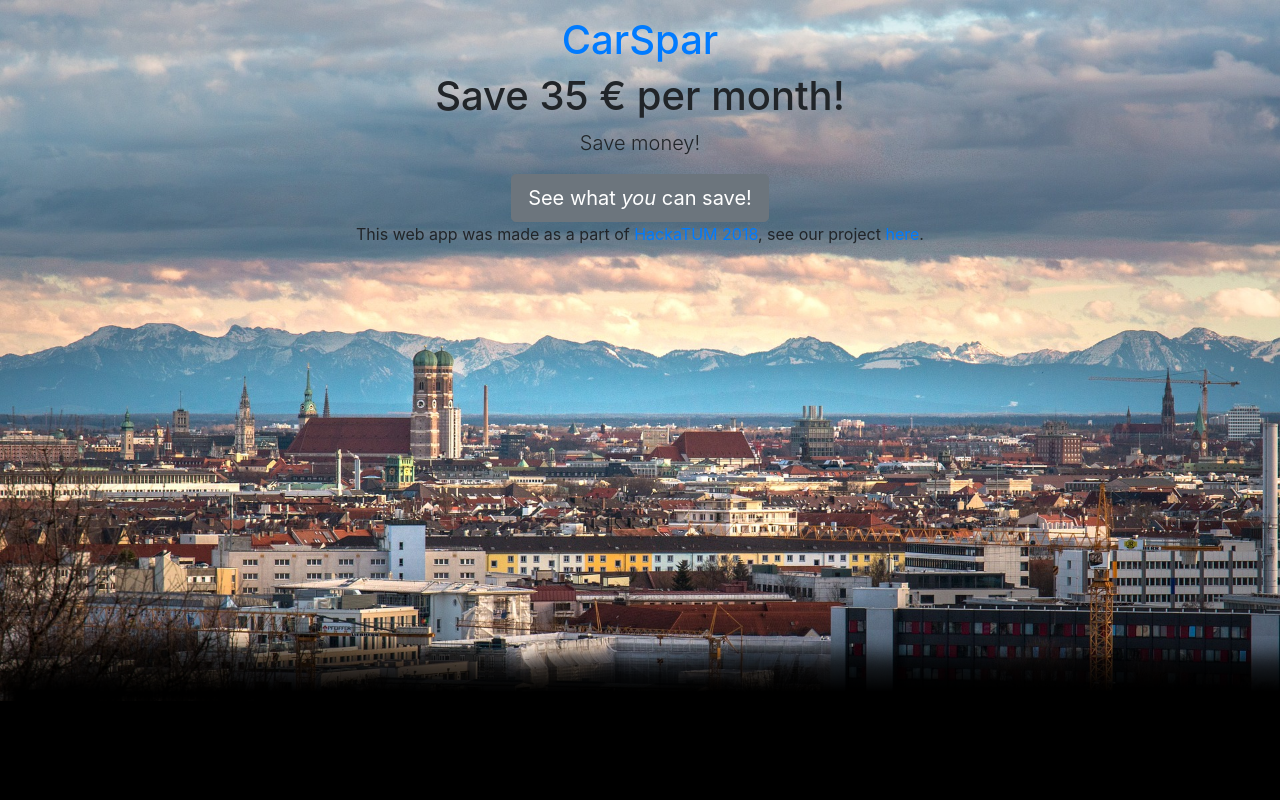
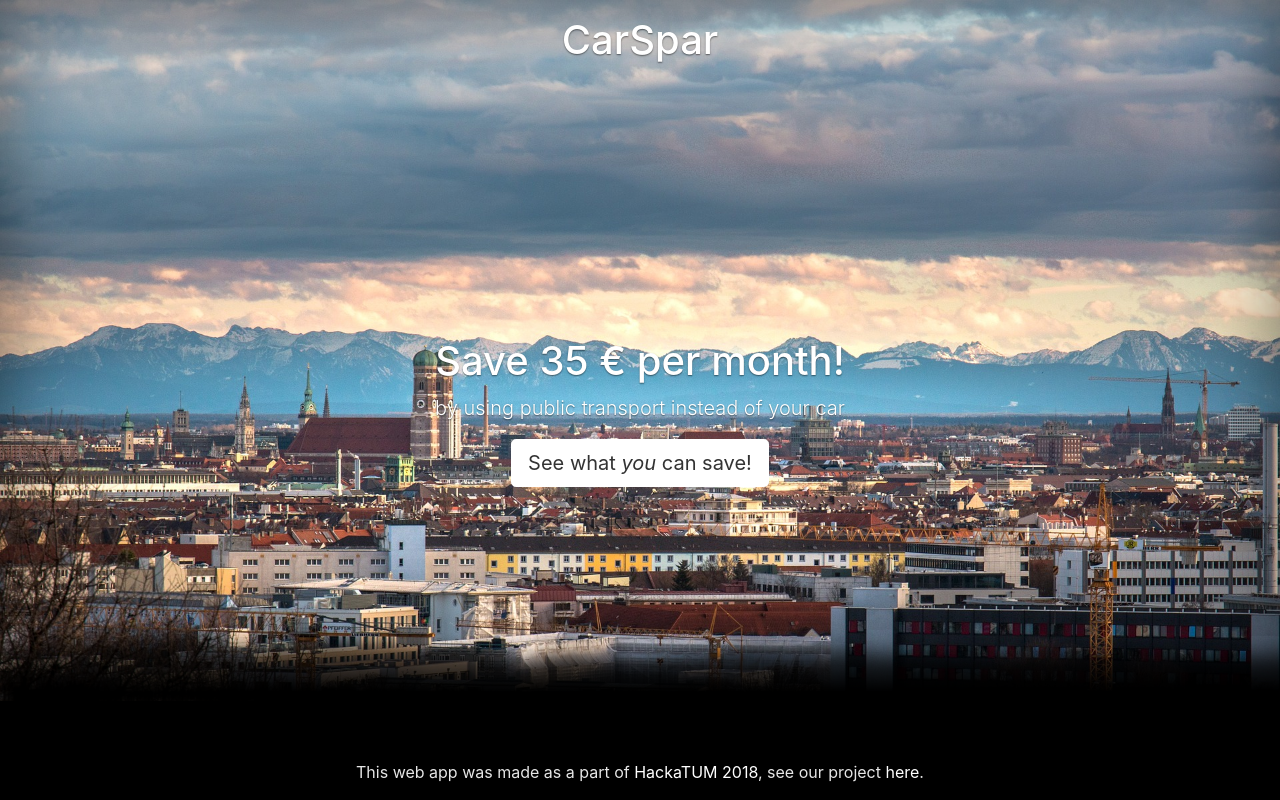
Before and after one commit to razofz/hackaTUM18, a Flask app: page / in a window 1280 px wide. Run offline with Flask 2, Linux system fonts and the light colour scheme; some libraries are stand-ins or nearby versions.

Commit message:
trying to make the page look better, also lifted Can's changes into a html file in templates folder

```diff
--- a/app.py
+++ b/app.py
@@ -6,9 +6,9 @@
     avg_saved_per_month = 35
     return render_template('index.html', avg_saved=avg_saved_per_month)
 
-@application.route("/yousave")
-def yousave():
-    return render_template('yousave.html', page="yousave")
+@application.route("/personalised")
+def personalised():
+    return render_template('personalised.html', page="personalised")
 
 if __name__ == "__main__":
     application.run(host='127.0.0.1')
--- a/static/css/base.css
+++ b/static/css/base.css
@@ -1,6 +1,121 @@
-/* #background-div { */
+.cover-container {
+  max-width: 42em;
+}
+
+.cover {
+  padding: 0 1.5rem;
+}
+
+/*
+ * Globals
+ */
+
+/* Links */
+a,
+a:focus,
+a:hover {
+  color: #fff;
+}
+
+/* Custom default button */
+.btn-secondary,
+.btn-secondary:hover,
+.btn-secondary:focus {
+  color: #333;
+  text-shadow: none; /* Prevent inheritance from `body` */
+  background-color: #fff;
+  border: .05rem solid #fff;
+}
+
+
+/*
+ * Base structure
+ */
+
+html,
 body {
+  height: 100%;
   background-size: 100%;
   background-repeat: no-repeat;
   background-color: black;
 }
+
+body {
+  display: -ms-flexbox;
+  display: -webkit-box;
+  display: flex;
+  -ms-flex-pack: center;
+  -webkit-box-pack: center;
+  justify-content: center;
+  color: #fff;
+  text-shadow: 0 .05rem .1rem rgba(0, 0, 0, .5);
+  box-shadow: inset 0 0 5rem rgba(0, 0, 0, .5);
+}
+
+.cover-container {
+  max-width: 42em;
+}
+
+
+/*
+ * Header
+ */
+.masthead {
+  margin-bottom: 2rem;
+}
+
+.masthead-brand {
+  margin-bottom: 0;
+}
+
+h1 .nav-masthead .nav-link {
+  padding: .25rem 0;
+  font-weight: 700;
+  color: rgba(255, 255, 255, .5);
+  background-color: transparent;
+  border-bottom: .25rem solid transparent;
+}
+
+.nav-masthead .nav-link:hover,
+.nav-masthead .nav-link:focus {
+  /* border-bottom-color: rgba(255, 255, 255, .25); */
+  color: rgba(255, 255, 255, .2);
+}
+
+.nav-masthead .nav-link + .nav-link {
+  margin-left: 1rem;
+}
+
+.nav-masthead .active {
+  color: #fff;
+  border-bottom-color: #fff;
+}
+
+@media (min-width: 48em) {
+  .masthead-brand {
+    float: left;
+  }
+  .nav-masthead {
+    float: right;
+  }
+}
+
+
+/*
+ * Cover
+ */
+.cover {
+  padding: 0 1.5rem;
+}
+.cover .btn-lg {
+  padding: .75rem 1.25rem;
+  font-weight: 700;
+}
+
+
+/*
+ * Footer
+ */
+.mastfoot {
+  color: rgba(255, 255, 255, .9);
+}
--- a/templates/index.html
+++ b/templates/index.html
@@ -2,14 +2,13 @@
 
 {% block content %}
 
-  <main role="main" class="inner cover">
-  <h1 class="cover-heading">Save {{ avg_saved }} € per month!</h1>
+  <main role="main" class="">
+  <h1 class="cover-heading d-flex align-items-center justify-content-center">Save {{ avg_saved }} € per month!</h1>
     <p class="lead">
-    Save money!</p>
+    by using public transport instead of your car</p>
 
-    <a href="yousave" class="btn btn-lg btn-secondary">See what <i>you</i> can save!</a>
+    <a href="personalised" class="btn btn-lg btn-secondary">See what <i>you</i> can save!</a>
 
   </main>
 
-<!--   <img class="w-100" src="{{ url_for('static', filename='img/conifer.jpg') }}"> --!>
 {% endblock %}
```
Also changed, not shown: func.html (deleted, +0 -61 lines), templates/base.html (+3 -7 lines), templates/personalised.html (added, +60 -0 lines), templates/yousave.html (deleted, +0 -10 lines).
